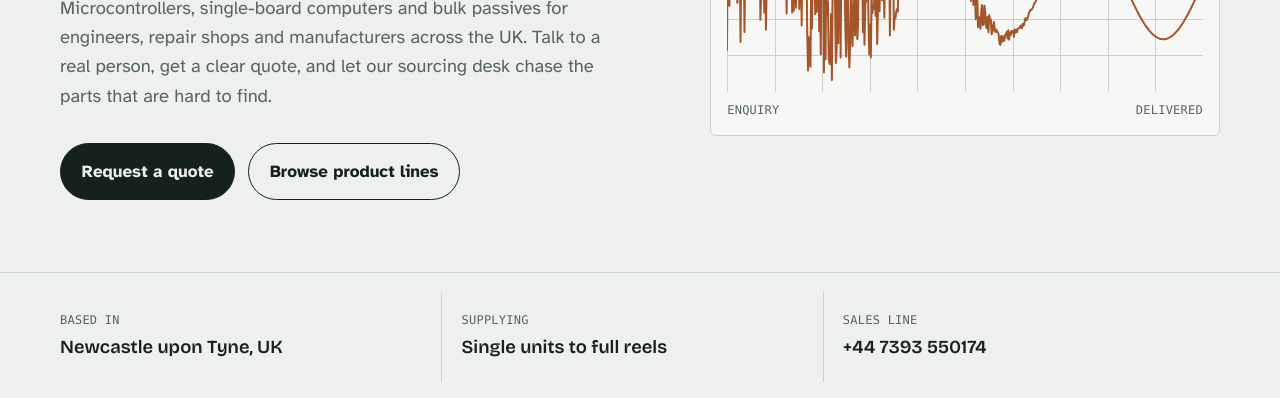
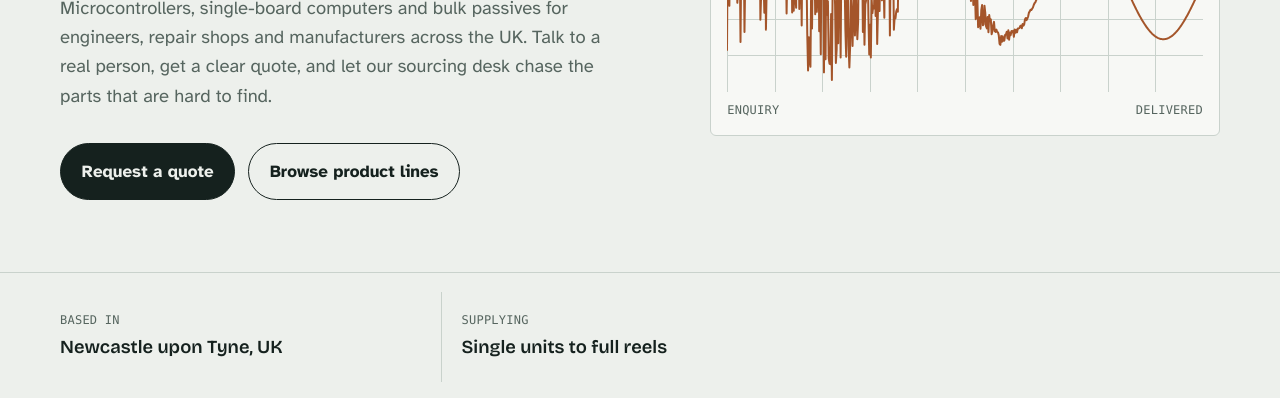
Before and after one commit to vishalbolarum/ce.com, a plain HTML site: page index.html in a window 1280 px wide. Shown: the part 402-800 px from the top of the page. Drawn offline with nearby package versions, Linux system fonts and the light colour scheme; a web font is replaced by a local one.

Commit message:
Remove sales line from index.html
Removed sales line from the contact information section.

```diff
--- a/index.html
+++ b/index.html
@@ -303,7 +303,6 @@ address { font-style: normal; font-size: 1.15rem; line-height: 1.5; }
     <div class="wrap">
       <div><span class="mono">Based in</span><strong>Newcastle upon Tyne, UK</strong></div>
       <div><span class="mono">Supplying</span><strong>Single units to full reels</strong></div>
-      <div><span class="mono">Sales line</span><strong>+44 7393 550174</strong></div>
     </div>
   </div>
 
```
